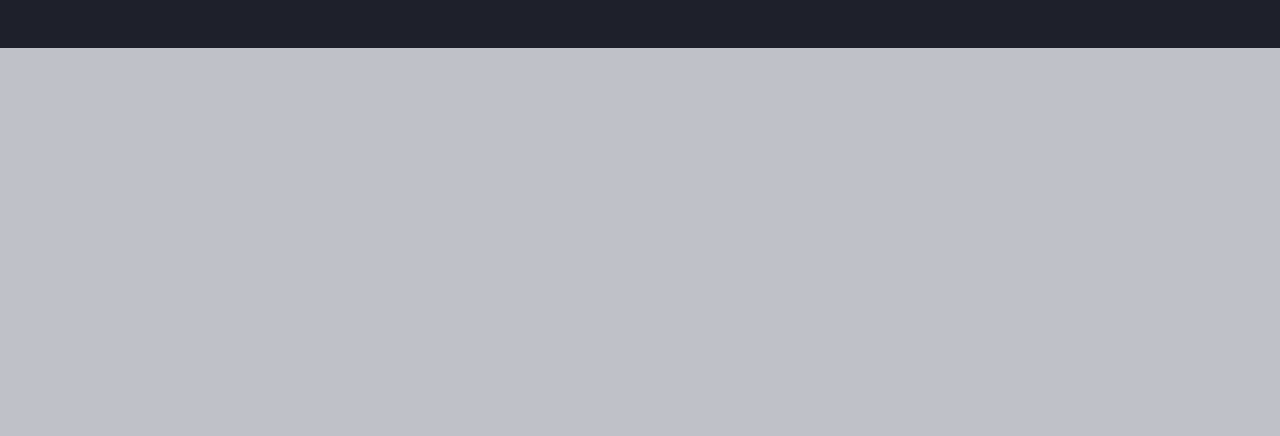
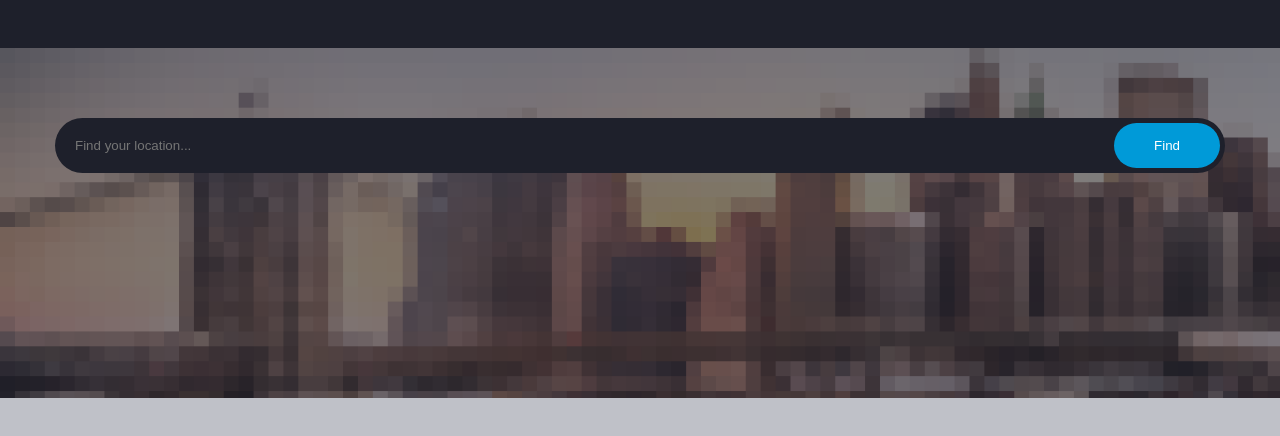
Before and after one commit to astreliss/calm-weather, a plain HTML site: page project/index.html in a window 1280 px wide. Shown: the part 92-528 px from the top of the page. Drawn offline with Linux system fonts and the light colour scheme.

Commit message:
new styles for form & buttons in nav

```diff
--- a/project/style.css
+++ b/project/style.css
@@ -49,18 +49,6 @@ p {
     flex-wrap: wrap;
 }
 
-/*
-.logo__container  {
-    float: left;
-    display: flex;
-    justify-content: space-around;
-    align-items: center;
-    margin: 0 10px;
-    font-size: 16px;
-
-
-}
-*/
 
 .header__logo {
     width: 200px;
@@ -93,7 +81,7 @@ p {
 
 .nav__link {
     margin-left: 30px;
-    padding: 5px 25px;
+    padding: 10px 25px;
     color: #fff;
     text-decoration: none;
     opacity: .75;
@@ -107,6 +95,43 @@ p {
 .nav__link:hover {
     opacity: 1;
     background-color: #009AD8;
-    border-radius: 15px;
+    border-radius: 50px;
     transition: background-color .1s linear;
 }
+
+/* Form
+========================*/
+.divider {
+      background-image: url(../images/banner.png);
+      margin-top: 140px;
+      background-size: cover;
+      padding: 70px 0;
+      min-height: 350px;
+}
+
+.find-location {
+      position: relative;
+      margin-bottom: 70px;
+}
+
+.find-location input[type="text"] {
+    width: 100%;
+    padding: 20px 50px 20px 20px;
+    background: #1e202b;
+    color: white;
+    border-radius: 50px;
+    border: none;
+    outline: none;
+}
+
+.find-location input[type="submit"] {
+    position: absolute;
+    top: 5px;
+    right: 5px;
+    bottom: 5px;
+    padding: 0 40px;
+    border-radius: 50px;
+    background-color: #009AD8;
+    color: #fff;
+    border: none;
+}
```
